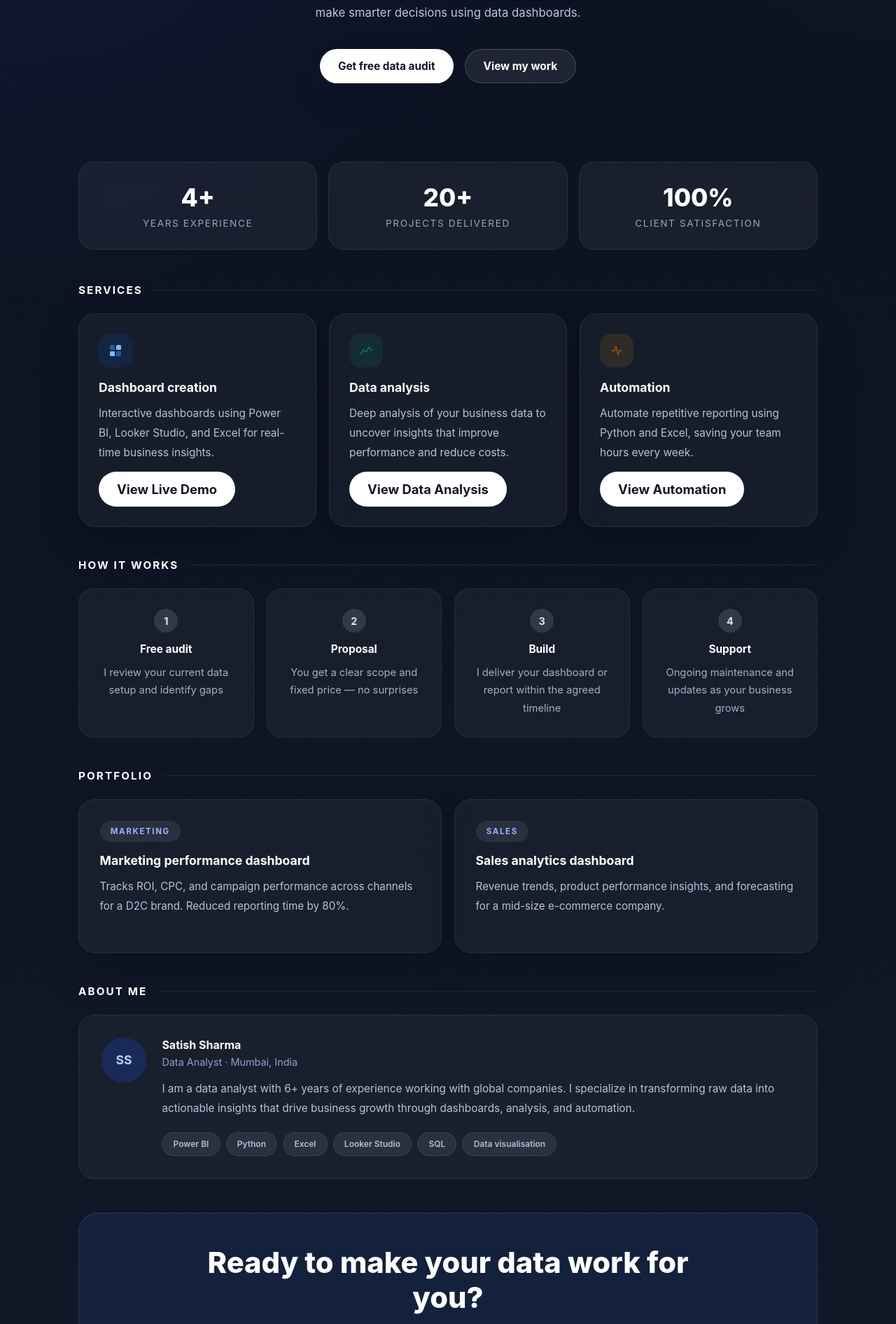
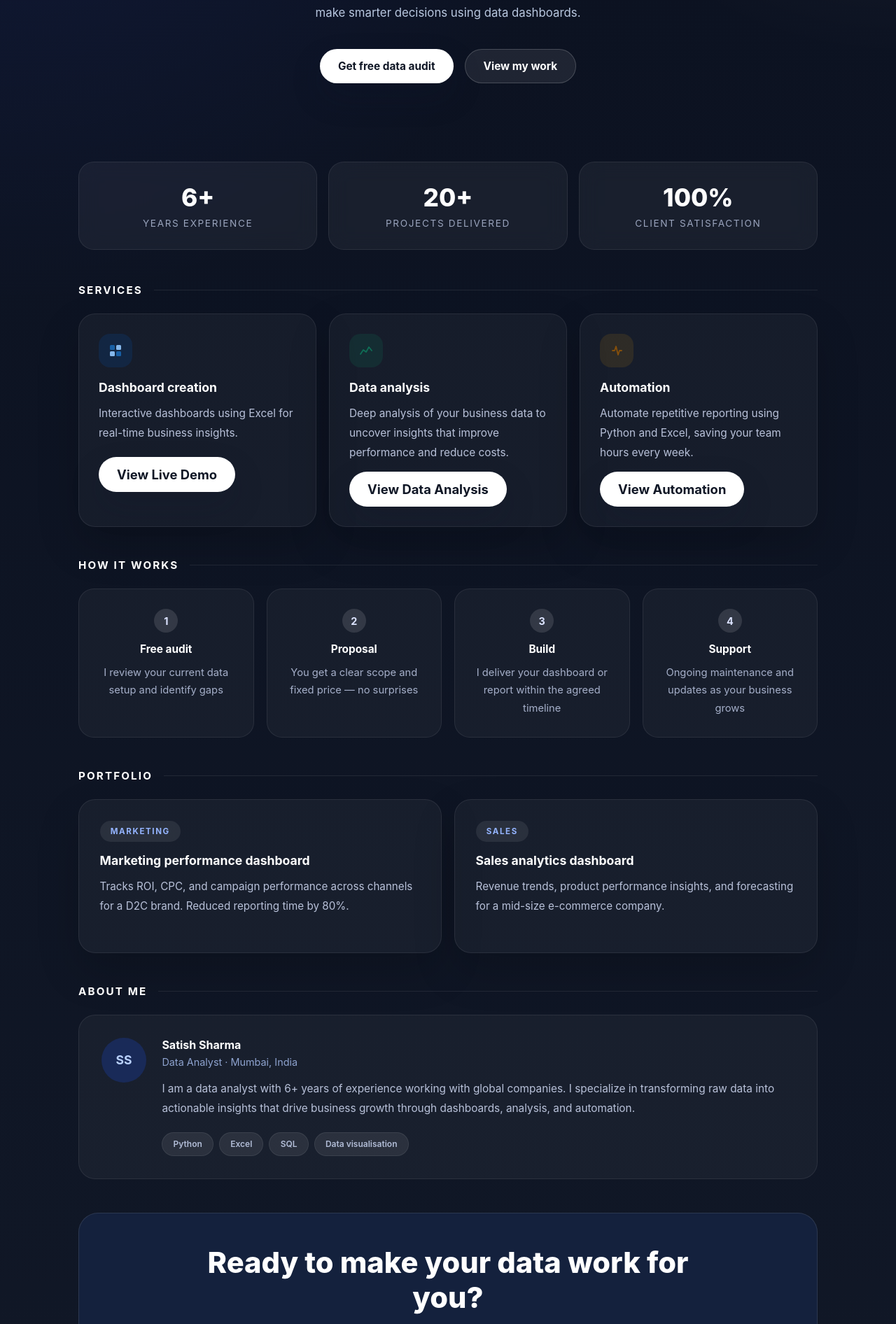
Before and after one commit to satishsharma27/data_analysis_website, a Flask app: page / in a window 1280 px wide. Shown: the part 451-2343 px from the top of the page at 70% size. Run offline with Flask 3, Linux system fonts and the light colour scheme.

Commit message:
everything is perfect till now

```diff
--- a/templates/index.html
+++ b/templates/index.html
@@ -67,7 +67,7 @@
         <!-- Stats -->
         <div class="stats-row">
             <div class="stat-card">
-                <div class="stat-num">4+</div>
+                <div class="stat-num">6+</div>
                 <div class="stat-label">Years experience</div>
             </div>
             <div class="stat-card">
@@ -97,8 +97,8 @@
                         </svg>
                     </div>
                     <h3>Dashboard creation</h3>
-                    <p>Interactive dashboards using Power BI, Looker Studio, and Excel for real-time business insights.</p>
-                    <button onclick="window.location.href='/dashboard/'" class="btn-primary" style="margin-top: 12px; font-size: 1.15rem;">View Live Demo</button>
+                    <p>Interactive dashboards using Excel for real-time business insights.</p>
+                    <button onclick="window.location.href='/dashboard'" class="btn-primary" style="margin-top: 20px; font-size: 1.15rem;">View Live Demo</button>
                 </div>
                 <div class="card">
                     <div class="card-icon icon-green">
@@ -186,10 +186,8 @@
                     <div class="about-role">Data Analyst · Mumbai, India</div>
                     <p class="about-bio">I am a data analyst with 6+ years of experience working with global companies. I specialize in transforming raw data into actionable insights that drive business growth through dashboards, analysis, and automation.</p>
                     <div class="skills">
-                        <span class="skill-pill">Power BI</span>
                         <span class="skill-pill">Python</span>
                         <span class="skill-pill">Excel</span>
-                        <span class="skill-pill">Looker Studio</span>
                         <span class="skill-pill">SQL</span>
                         <span class="skill-pill">Data visualisation</span>
                     </div>
```
